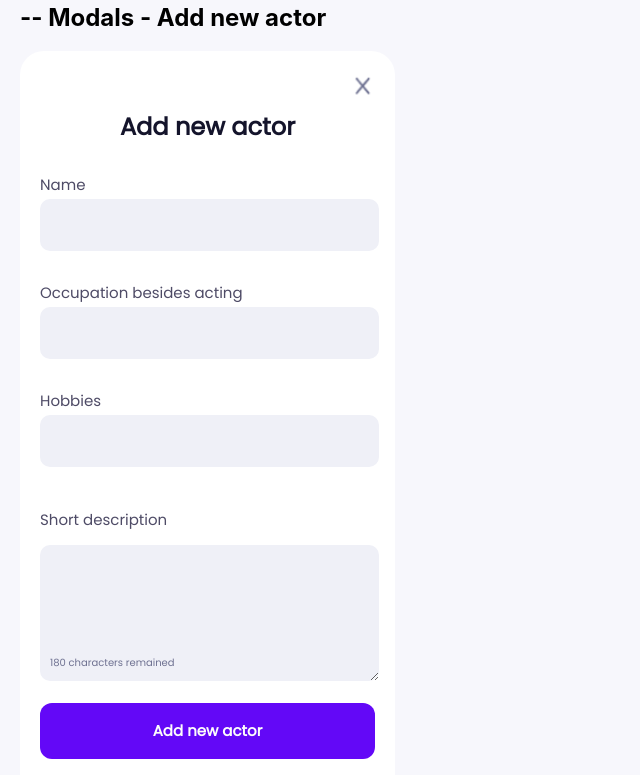
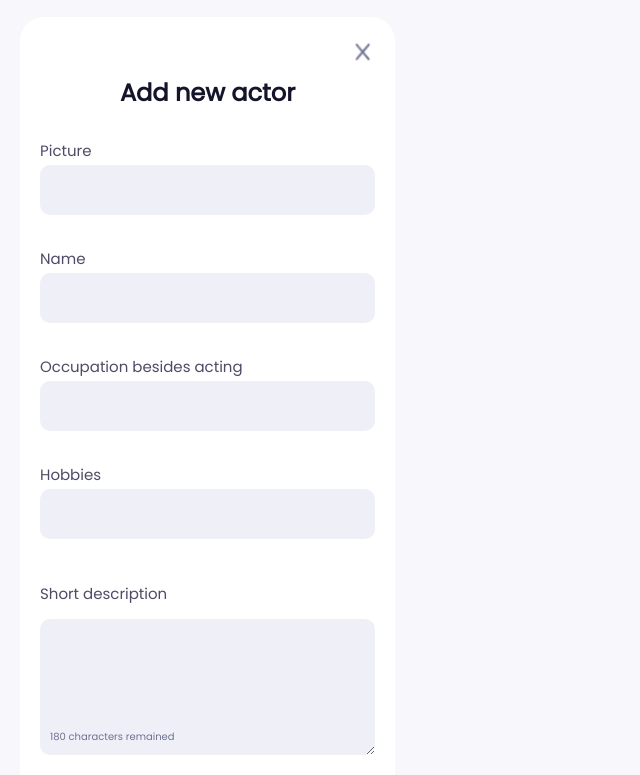
Before and after one commit to remusiesan/ActoKedavra, a React (Create React App) app: page /StyleguidePage in a window 1280 px wide. Shown: the part 1240-2015 px from the top of the page, without its empty margins (0-640 px from the left). Built offline with nearby package versions, Linux system fonts and the light colour scheme; no server answers; data requests are answered from the project's data file.

Commit message:
Edit an actor

```diff
--- a/db.json
+++ b/db copy.json
@@ -32,7 +32,7 @@
       "picture": "/images/jennifer.png",
       "name": "Jennifer Aniston",
       "occupation": "Actress & Director",
-      "score": 45,
+      "score": 56,
       "hobbies": [
         "Cooking",
         "Badminton",
--- a/src/App.js
+++ b/src/App.js
@@ -5,13 +5,16 @@ import StyleguidePage from "./StyleguidePage";
 import Header from "./components/UI/Header";
 import EmptyState from "./components/UI/EmptyState";
 import ListOfActors from "./components/Actor/ListOfActors";
+import Modal from "./components/UI/Modal";
+import AddEditActorForm from "./components/Forms/AddEditActorForm";
 import Footer from "./components/UI/Footer";
 
 import "@fontsource/poppins";
 
 function App(props) {
-  const [emptyList, setEmptyList] = useState(true);
+  const [showAddEditForm, setShowAddEditForm] = useState(false);
   const [actors, setActors] = useState([])
+  const [actor, setActor] = useState([])
   useEffect(() => {
     const getActors = async () => {
       const actorsFromServer = await fetchActors()
@@ -26,6 +29,23 @@ function App(props) {
     return data;
   }
 
+  const getActorForEdit = async(actorId) => {
+    const res = await fetch(`http://localhost:5000/actors/${actorId}`,
+    {
+        method: 'GET'
+    })
+    const actor = await res.json()
+    setActor(actor)
+    setShowAddEditForm(true)
+  }
+
+  const showModalHandler = async(result) => {
+    setShowAddEditForm(result)
+    setActors([])
+    const actorsFromServer = await fetchActors()
+    setActors(actorsFromServer)
+  }
+
   return (
     <div className="App">
        <Router>
@@ -34,13 +54,20 @@ function App(props) {
             <>
               <Header />
               {actors.length > 0 &&
-                <ListOfActors actors={actors}>
-
+                <ListOfActors actors={actors} actorId={getActorForEdit}>
                 </ListOfActors>
               }
 
               {actors.length === 0 &&
                 <EmptyState />
+              }
+
+              {showAddEditForm &&
+                <div className="modalContainer">
+                  <Modal title="Edit Actor" showCloseButton={true} showModal={showModalHandler}>
+                    <AddEditActorForm actor={actor} buttonText="Update" actionType="updateActor" showModal={showModalHandler}/>
+                  </Modal>
+                </div>
               }
               <Footer />
             </>
--- a/src/StyleguidePage.js
+++ b/src/StyleguidePage.js
@@ -62,7 +62,7 @@ function StyleguidePage(props) {
         <div className="presentationBoxModal">
           <h2>-- Modals - Add new actor</h2>
           <Modal title="Add new actor" showCloseButton={true}>
-            <AddEditActorForm />
+            <AddEditActorForm buttonText="Add" actionType="updateActor"/>
           </Modal>
         </div>
 
--- a/src/components/Forms/AddEditActorForm.js
+++ b/src/components/Forms/AddEditActorForm.js
@@ -5,62 +5,98 @@ import Button from "../UI/Button";
 
 const AddEditActorForm = (props) => {
     const [applyRequired, setApplyRequired] = useState(false);
-    const addActorHandler = (event) => {
+    const addEditActorHandler = async(event) => {
         event.preventDefault();
         setApplyRequired(true);
+
+        if(name != "" && occupation != "" && hobbies != "" && description != ""){
+            if(props.actionType === "updateActor"){
+                await fetch(`http://localhost:5000/actors/${props.actor.id}`,
+                {
+                    method: 'PUT',
+                    headers: {
+                        'Accept': 'application/json',
+                        'Content-Type': 'application/json'
+                    },
+                    body: JSON.stringify(props.actor)
+                })
+                props.showModal(false);
+            } else {
+                props.showModal(false);
+            }
+        }
     }
 
-    const [name, setName] = useState("");
-    const nameHandler = (event) => {
-        setName(event.target.value);
+    const changeMyMindHandler = () => {
+        props.showModal(false);
+    }
+    const [picture, setPicture] = useState(props.actor != undefined && props.actor.picture !== null ? props.actor.picture: "");
+    const pictureHandler = (event) => {
+        setPicture(event.target.value)
+        props.actor.picture = event.target.value
     }
 
-    const [occupation, setOccupation] = useState("");
+    const [name, setName] = useState(props.actor != undefined && props.actor.name !== undefined ? props.actor.name: "");
+    const nameHandler = (event) => {
+        setName(event.target.value)
+        props.actor.name = event.target.value
+    }
+
+    const [occupation, setOccupation] = useState(props.actor != undefined && props.actor.occupation !== undefined ? props.actor.occupation: "");
     const occupationHandler = (event) => {
         setOccupation(event.target.value);
+        props.actor.occupation = event.target.value
     }
 
-    const [hobbies, setHobbies] = useState("");
+    const [hobbies, setHobbies] = useState(props.actor != undefined && props.actor.hobbies !== undefined ? props.actor.hobbies: "");
     const hobbiesHandler = (event) => {
         setHobbies(event.target.value);
+        props.actor.hobbies = event.target.value.split(',')
     }
 
-    const [description, setDescription] = useState("");
-    const [remainedCharacters, setRemainedCharacters] = useState('180');
+    const [description, setDescription] = useState(props.actor != undefined && props.actor.short_description !== undefined ? props.actor.short_description: "");;
+    const [remainedCharacters, setRemainedCharacters] = useState(props.actor != undefined && props.actor.short_description !== undefined ? 180-props.actor.short_description.length : "180");
     const numberOfCharactersHandler = (event) => {
         setRemainedCharacters(180-event.target.value.length);
         setDescription(event.target.value);
+        props.actor.short_description = event.target.value
     }
     return (
-        <form method="POST" onSubmit={addActorHandler}>
+        <form method="POST" onSubmit={addEditActorHandler}>
+            <div className={classes.cell_childrens}>
+                <label htmlFor="name">Picture</label>
+                <input type="text" id="picture" name="picture" className={(picture === "" && applyRequired) ? classes.fieldRequired_input : ""} onChange={pictureHandler} value={picture} />
+                {(picture === "" && applyRequired) ? <span className={classes.fieldRequired}>Field required</span> : null}
+            </div>
+
             <div className={classes.cell_childrens}>
                 <label htmlFor="name">Name</label>
-                <input type="text" id="name" name="name" className={(name === "" && applyRequired) ? classes.fieldRequired_input : ""} onChange={nameHandler}/>
+                <input type="text" id="name" name="name" className={(name === "" && applyRequired) ? classes.fieldRequired_input : ""} onChange={nameHandler} value={name} />
                 {(name === "" && applyRequired) ? <span className={classes.fieldRequired}>Field required</span> : null}
             </div>
 
             <div className={classes.cell_childrens}>
                 <label htmlFor="occupation">Occupation besides acting</label>
-                <input type="text" id="occupation" name="occupation" className={(occupation === "" && applyRequired) ? classes.fieldRequired_input : ""} onChange={occupationHandler} />
+                <input type="text" id="occupation" name="occupation" className={(occupation === "" && applyRequired) ? classes.fieldRequired_input : ""} onChange={occupationHandler} value={occupation} />
                 {(occupation === "" && applyRequired) ? <span className={classes.fieldRequired}>Field required</span> : null}
             </div>
 
             <div className={classes.cell_childrens}>
                 <label htmlFor="hobbies">Hobbies</label>
-                <input type="text" id="hobbies" name="hobbies" className={(hobbies === "" && applyRequired) ? classes.fieldRequired_input : ""} onChange={hobbiesHandler}  />
+                <input type="text" id="hobbies" name="hobbies" className={(hobbies === "" && applyRequired) ? classes.fieldRequired_input : ""} onChange={hobbiesHandler}  value={hobbies} />
                 {(hobbies === "" && applyRequired) ? <span className={classes.fieldRequired}>Field required</span> : null}
             </div>
 
             <div className={classes.cell_childrens_textarea}>
                 <label htmlFor="description">Short description</label>
-                <textarea type="text" rows="4" maxLength="180" onChange={numberOfCharactersHandler} id="description" name="description" className={(description === "" && applyRequired) ? classes.fieldRequired_input : ""} />
+                <textarea type="text" rows="4" maxLength="180" onChange={numberOfCharactersHandler} id="description" name="description" className={(description === "" && applyRequired) ? classes.fieldRequired_input : ""} value={description}/>
                 <span className={classes.remained_characters}>{remainedCharacters} characters remained</span>
                 {(description === "" && applyRequired) ? <span className={classes.fieldRequired}>Field required</span> : null}
             </div>
 
-            <Button type="submit" class="btn_add_new_actor" title="Add new actor" />
+            <Button type="submit" class="btn_add_new_actor" title={props.buttonText} />
 
-            <p className={classes.changed_my_mind}>I changed my mind</p>
+            <p className={classes.changed_my_mind} onClick={changeMyMindHandler}>I changed my mind</p>
         </form>
     )
 }
--- a/src/components/Forms/AddEditActorForm.module.css
+++ b/src/components/Forms/AddEditActorForm.module.css
@@ -56,6 +56,8 @@
     border: none;
     background: #EFF0F7;
     border-radius: 10px;
+    padding: 0px 10px;
+    max-width: -webkit-fill-available;
 }
 
 .cell_childrens_textarea label{
@@ -84,6 +86,8 @@
     background: #EFF0F7;
     border-radius: 10px;
     border: none;
+    padding: 0px 10px;
+    max-width: -webkit-fill-available;
 }
 
 .changed_my_mind{
@@ -105,6 +109,7 @@
     margin: 16px 0px;
     margin-top: 100px;
     margin-bottom: 25px;
+    cursor: pointer;
 }
 
 .remained_characters{
--- a/src/components/UI/Button.js
+++ b/src/components/UI/Button.js
@@ -6,6 +6,7 @@ const Button = (props) => {
     const [classname, setClassname] = useState(props.class)
     const [title, setTitle] = useState(props.title)
     const onClick = () => {
+        //Replace if with switch
         if(title === "Read more"){
             setTitle("Read less")
             setClassname('btn_read_less')
@@ -18,8 +19,15 @@ const Button = (props) => {
         }
 
         if(classname === "remove_actor"){
-            // setIndexActor(props.actorId)
             props.removeActorId(props.actorId);
+        }
+
+        if(classname === "btn_edit"){
+            props.editActorId(props.actorId);
+        }
+
+        if(classname === "close_modal"){
+            props.closeModal(true);
         }
     }
     return(
--- a/src/components/UI/Modal.js
+++ b/src/components/UI/Modal.js
@@ -1,14 +1,21 @@
-import React from "react";
+import React, {useState} from "react";
 import classes from './Modal.module.css';
 
 import Button from "./Button";
 
 const Modal = (props) => {
+    const isCloseModal = (result) => {
+        if(result){
+            props.showModal(false)
+        } else {
+            props.showModal(true)
+        }
+    }
     return(
         <div className={classes.container_container}>
-            {props.showCloseButton && <Button class="close_modal" />}
            <div className={classes.container_modal}>
                 <div className={classes.container_content}>
+                    {props.showCloseButton && <Button class="close_modal" closeModal={isCloseModal}/>}
                     <h2 className={classes.title_modal}>{props.title}</h2>
                     {props.children}
                 </div>
--- a/src/components/UI/Modal.module.css
+++ b/src/components/UI/Modal.module.css
@@ -16,9 +16,10 @@
     position: absolute;
     width: 375px;
     height:auto;
-    max-height: 790px;
+    max-height: 100vh;
     left: 0px;
     top: 0px;
+    overflow: auto;
 }
 
 .container_content{
@@ -29,9 +30,9 @@
     /* position: absolute; */
     width: 375px;
     height:auto;
-    max-height: 790px;
+    max-height: 865px;
     left: calc(50% - 375px/2);
-    top: calc(50% - 790px/2 + 0px);
+    top: calc(50% - 865px/2 + 0px);
     background: #FFFFFF;
     border-radius: 24px 24px 0px 0px;
 }
--- a/src/index.css
+++ b/src/index.css
@@ -30,7 +30,7 @@ code {
   height: 100%;
   display: table;
 }
-.presentationBoxActor div { margin-right: 20px; }
+.presentationBoxActor div { margin-right: 20px; margin-top: 0px; }
 
 .presentationBoxActor ul{
   margin-top: 0px;
@@ -40,5 +40,16 @@ code {
   width: 100%;
   height: 100%;
   display: table;
-  min-height: 840px;
+  min-height: 935px;
 }
+
+.presentationBoxModal div{
+  overflow-x: initial;
+  overflow-y: initial;
+}
+
+.modalContainer{
+  position: fixed;
+  top: 0px;
+  z-index: 1000;
+}
```
Also changed, not shown: src/components/Actor/ListOfActors.js (+9 -5 lines).
